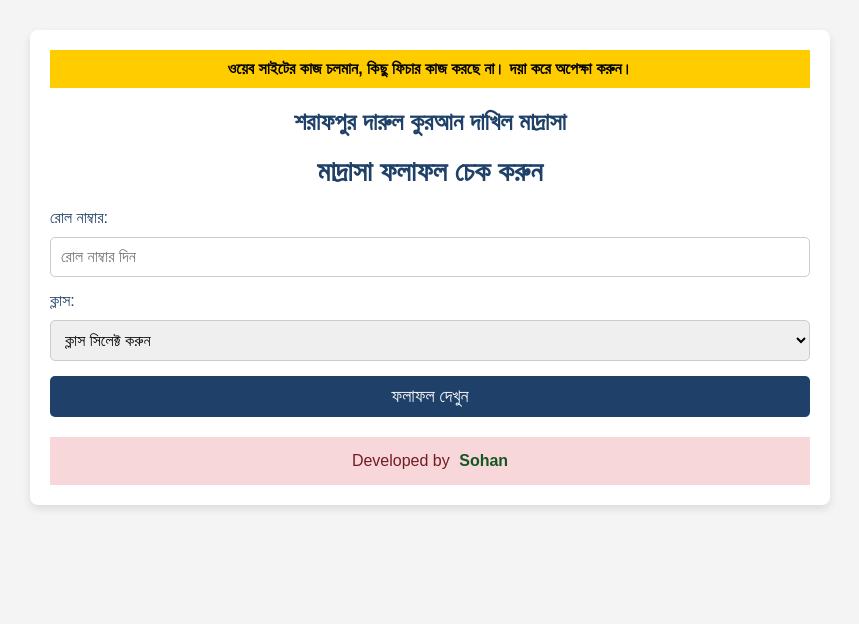
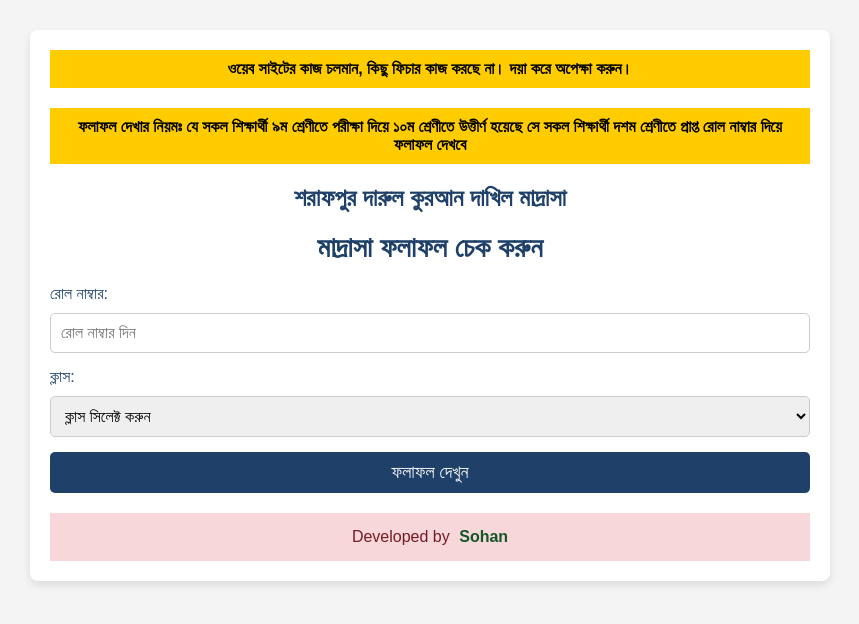
Before and after one commit to sheikhsohan/result-sdqdm, a React (Create React App) app: page / in a window 1280 px wide. Shown: the top 624 px of the page, without its empty margins (210-1069 px from the left). Built offline with nearby package versions, Linux system fonts and the light colour scheme.

Commit message:
Update App.js

```diff
--- a/src/App.js
+++ b/src/App.js
@@ -263,6 +263,9 @@ function App() {
       <div className="notice-banner">
         <p>ওয়েব সাইটের কাজ চলমান, কিছু ফিচার কাজ করছে না। দয়া করে অপেক্ষা করুন।</p>
       </div>
+  <div className="notice-banner">
+        <p>ফলাফল দেখার নিয়মঃ যে সকল শিক্ষার্থী ৯ম শ্রেণীতে পরীক্ষা দিয়ে ১০ম শ্রেণীতে উত্তীর্ণ হয়েছে সে সকল শিক্ষার্থী দশম শ্রেণীতে প্রাপ্ত রোল নাম্বার দিয়ে ফলাফল দেখবে</p>
+      </div>
 
       {/* Madrasah Name */}
       <h2 className="madrasah-name">শরাফপুর দারুল কুরআন দাখিল মাদ্রাসা</h2>
```
